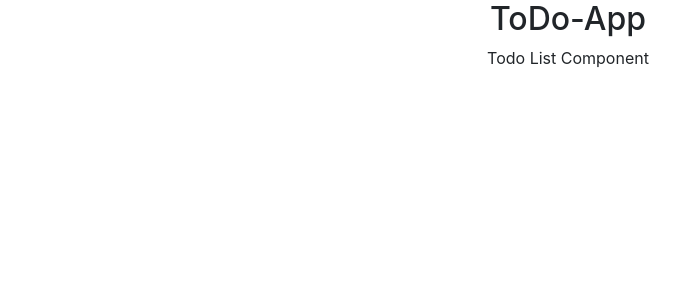
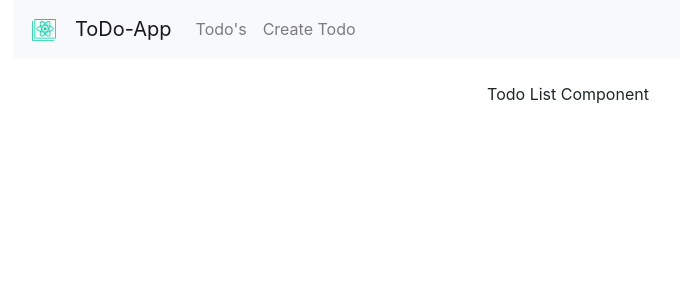
Before and after one commit to dbhuller/ToDo-App, a React (Create React App) app in the folder client/: page / in a window 1280 px wide. Shown: the top 300 px of the page, without its empty margins (72-752 px from the left). Built offline with nearby package versions, Linux system fonts and the light colour scheme.

Commit message:
navbar correctly linking to components

```diff
--- a/client/src/App.js
+++ b/client/src/App.js
@@ -15,13 +15,29 @@ function App() {
   return (
     <div className="App">
       <div className='container'>
-        <h2>ToDo-App</h2>
+        <nav className='navbar navbar-expand-lg navbar-light bg-light'>
+          <a className='navbar-brand' href='/'>
+            <img src={logo} width='30' height='30' alt='MERN Todo App' />
+          </a>
+          <Link to='/' className='navbar-brand'>ToDo-App</Link>
+          <div className='collapse navbar-collapse'>
+            <ul className='navbar-nav mr-auto'>
+              <li className='nav-item'>
+                <Link to='/' className='nav-link'>Todo's</Link>
+              </li>
+              <li className='nav-item'>
+                <Link to='/create' className='nav-link'>Create Todo</Link>
+              </li>
+            </ul>
+          </div>
+        </nav>
+        <br />
+        <Switch>
+          <Route path='/create' component={CreateTodo} />
+          <Route path='/edit/:id' component={EditTodo} />
+          <Route path='/' component={TodoList} />
+        </Switch>
       </div>
-      <Switch>
-        <Route path='/create' component={TodoList} />
-        <Route path='/edit/:id' component={TodoList} />
-        <Route path='/' component={TodoList} />
-      </Switch>
     </div>
   );
 }
```
